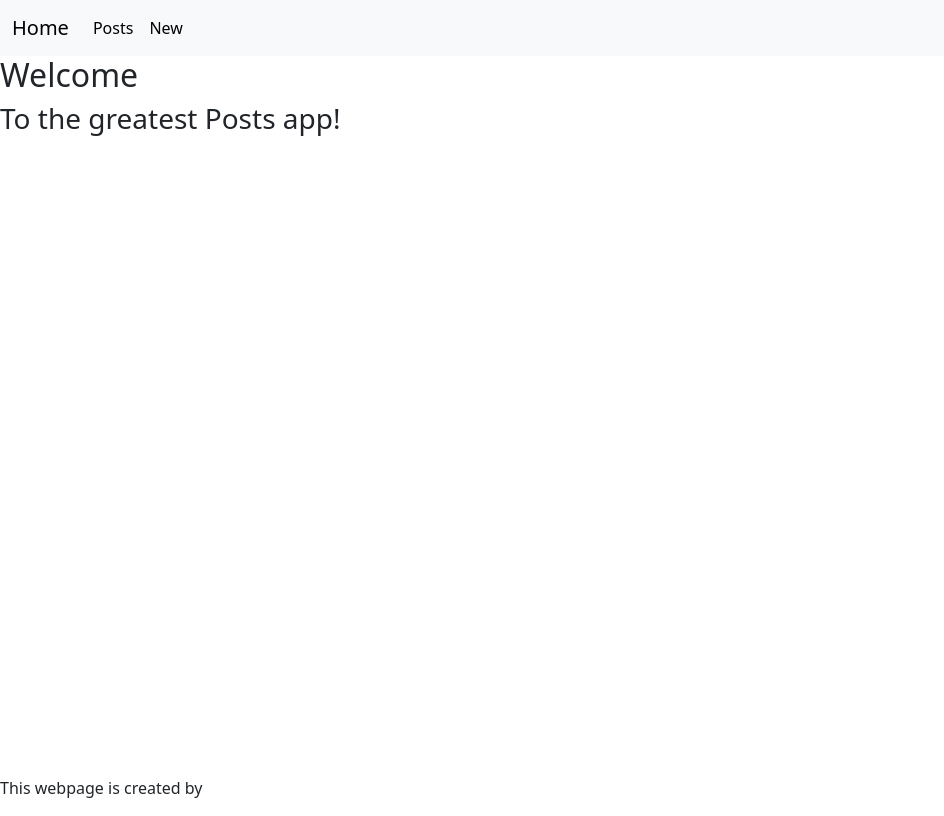
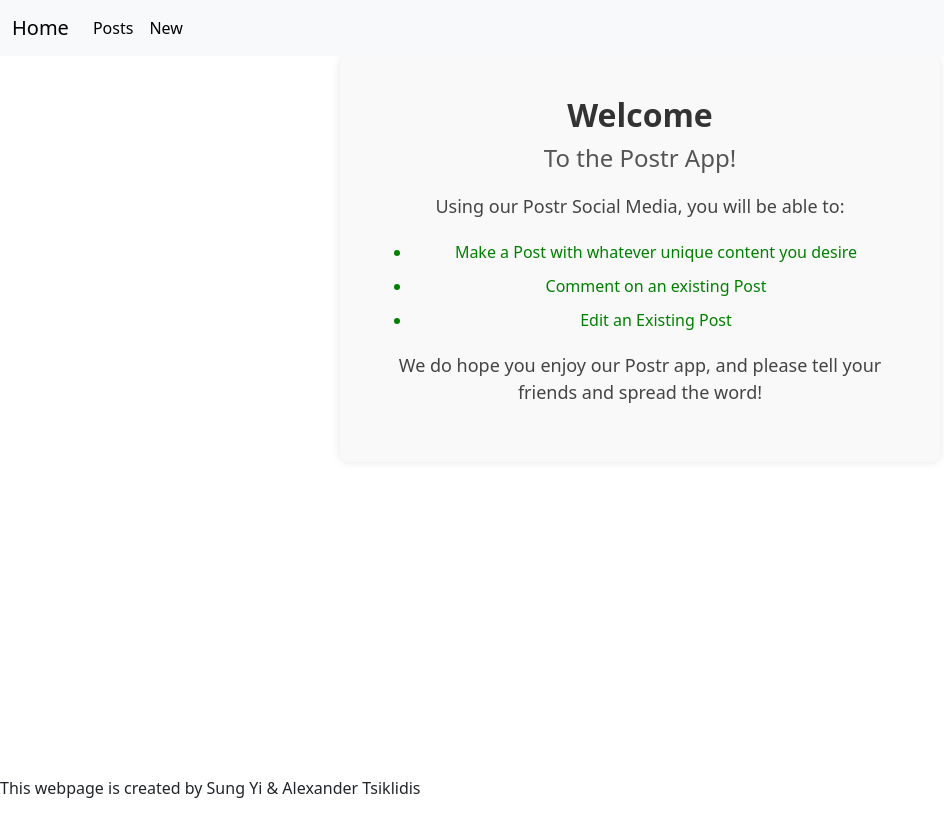
Before and after one commit to dreamseekerfromn/project-pursuit-single-resource-project-front-end, a React (Vite) app: page / in a window 1280 px wide. Shown: the whole page, without its empty margins (0-944 px from the left). Built offline with nearby package versions, Linux system fonts and the light colour scheme; no server answers.

Commit message:
makes some adjustments to styling of home page, and gets newposts component to now render

```diff
--- a/index.html
+++ b/index.html
@@ -10,7 +10,7 @@
     />
     <link rel="icon" type="image/svg+xml" href="/vite.svg" />
     <meta name="viewport" content="width=device-width, initial-scale=1.0" />
-    <title>Vite + React</title>
+    <title>Postr</title>
   </head>
   <body>
     <div id="root"></div>
--- a/src/App.css
+++ b/src/App.css
@@ -3,3 +3,58 @@
     height: 100vh;
     width: 100vw;
 }
+
+.New {
+    max-width: 600px;
+    margin: 0 auto;
+    padding: 20px;
+    background-color: #fff;
+    box-shadow: 0 0 10px rgba(0, 0, 0, 0.1);
+    border-radius: 8px;
+  }
+
+  .newPostHeader {
+    font-size: 24px;
+    font-weight: bold;
+    margin-bottom: 20px;
+    color: #333;
+  }
+
+  .home-container {
+  max-width: 600px;
+  margin: 0 auto;
+  padding: 40px;
+  text-align: center;
+  background-color: #f9f9f9;
+  box-shadow: 0 0 10px rgba(0, 0, 0, 0.1);
+  border-radius: 8px;
+}
+
+.welcome-header {
+  font-size: 32px;
+  font-weight: bold;
+  color: #333;
+}
+
+.subtitle {
+  font-size: 24px;
+  margin-top: 10px;
+  color: #555;
+}
+
+.description {
+  font-size: 18px;
+  margin-top: 20px;
+  color: #444;
+}
+
+.feature-list {
+  list-style-type: none;
+  padding: 0;
+}
+
+.feature-item {
+  font-size: 16px;
+  margin-top: 10px;
+  color: #666;
+}
--- a/src/App.jsx
+++ b/src/App.jsx
@@ -1,10 +1,11 @@
 import { BrowserRouter as Router, Routes, Route } from 'react-router-dom';
-import './App.css'
+import "./index.css"
 import Footer from './components/Footer'
 import FourOFour from './pages/FourOFour'
 import Home from './pages/Home'
 import NavBar from './components/NavBar';
 import Posts from './components/Posts';
+import New from "./Pages/New";
 
 
 function App() {
@@ -17,6 +18,7 @@ function App() {
           <Routes>
             <Route path="/" element={<Home />} />
             <Route path="/posts" element={<Posts />} />
+            <Route path="/posts/new" element={<New />} />
             <Route path="*" element={<FourOFour />} />
           </Routes>
         </main>
--- a/src/components/Footer.jsx
+++ b/src/components/Footer.jsx
@@ -8,7 +8,7 @@
 export default function Footer(){
     return(
         <footer>
-            <p>This webpage is created by </p>
+            <p>This webpage is created by Sung Yi & Alexander Tsiklidis</p>
         </footer>
     )
 }
--- a/src/index.css
+++ b/src/index.css
@@ -8,3 +8,58 @@ main {
     height: 90vh;
     width: 100vw;
 }
+
+
+.New {
+    max-width: 600px;
+    margin: 0 auto;
+    padding: 20px;
+    background-color: #fff;
+    box-shadow: 0 0 10px rgba(0, 0, 0, 0.1);
+    border-radius: 8px;
+  }
+
+  .newPostHeader {
+    font-size: 24px;
+    font-weight: bold;
+    margin-bottom: 20px;
+    color: #333;
+  }
+
+  .home-container {
+    max-width: 600px;
+    margin: 0 auto;
+    padding: 40px;
+    text-align: center;
+    background-color: #f9f9f9;
+    box-shadow: 0 0 10px rgba(0, 0, 0, 0.1);
+    border-radius: 8px;
+  }
+
+  .welcome-header {
+    font-size: 32px;
+    font-weight: bold;
+    color: #333;
+  }
+
+  .subtitle {
+    font-size: 24px;
+    margin-top: 10px;
+    color: #555;
+  }
+
+  .description {
+    font-size: 18px;
+    margin-top: 20px;
+    color: #444;
+  }
+
+  .feature-list {
+    margin-top: 20px;
+  }
+
+  .feature-item {
+    font-size: 16px;
+    margin-top: 10px;
+    color: green;
+  }
--- a/src/pages/Home.jsx
+++ b/src/pages/Home.jsx
@@ -1,10 +1,20 @@
+import React from 'react';
+
+
 function Home() {
-    return (
-        <div>
-            <h2>Welcome</h2>
-            <h3>To the greatest Posts app!</h3>
-        </div>
-    );
+  return (
+    <div className="home-container">
+      <h2 className="welcome-header">Welcome</h2>
+      <h3 className="subtitle">To the Postr App!</h3>
+      <p className="description">Using our Postr Social Media, you will be able to:</p>
+      <ul className="feature-list">
+        <li className="feature-item">Make a Post with whatever unique content you desire</li>
+        <li className="feature-item">Comment on an existing Post</li>
+        <li className="feature-item">Edit an Existing Post</li>
+      </ul>
+      <p className="description">We do hope you enjoy our Postr app, and please tell your friends and spread the word!</p>
+    </div>
+  );
 }
 
 export default Home;
--- a/src/pages/New.jsx
+++ b/src/pages/New.jsx
@@ -1 +1,14 @@
 import PostNewForm from "../Components/PostNewForm";
+
+
+
+function New() {
+  return (
+    <div className="New">
+      <h2 className="newPostHeader">Post About Anything you like! Make it Exciting! Make it Awesome!</h2>
+      <PostNewForm />
+    </div>
+  );
+}
+
+export default New;
```
